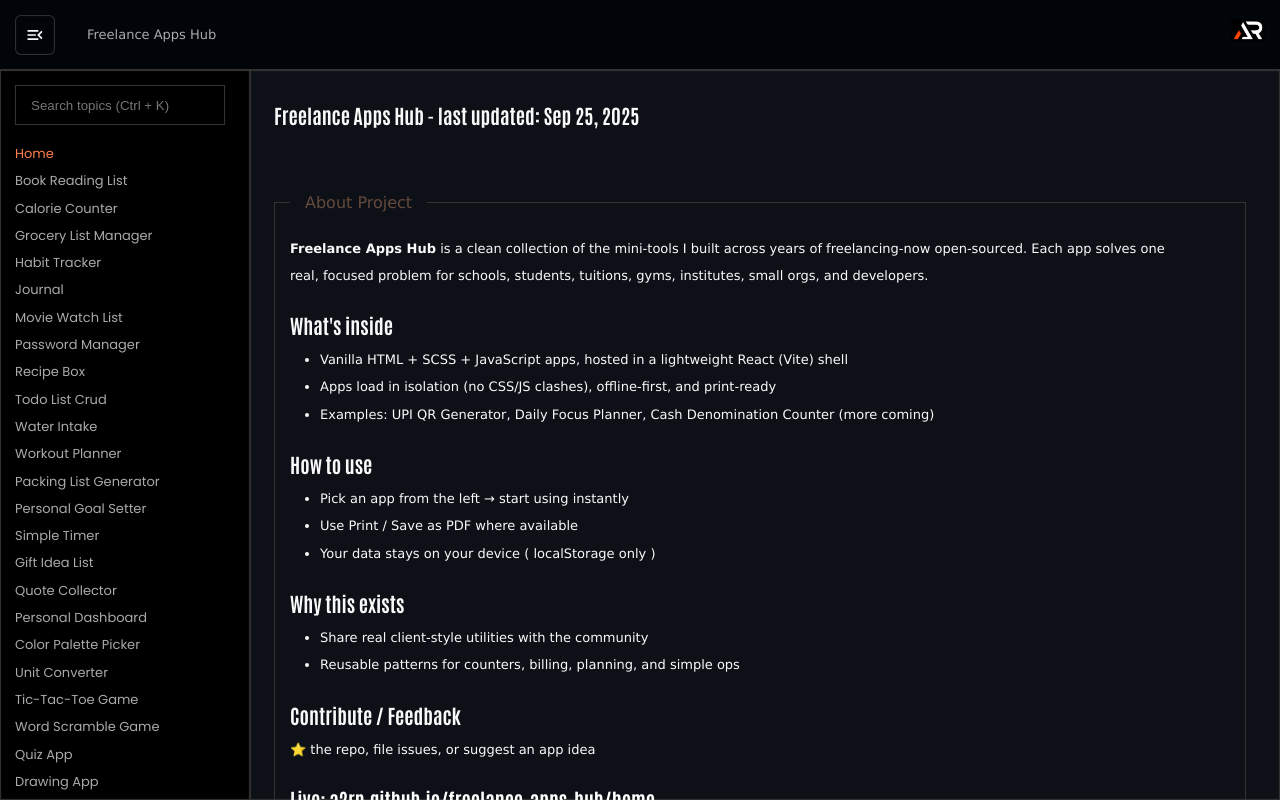
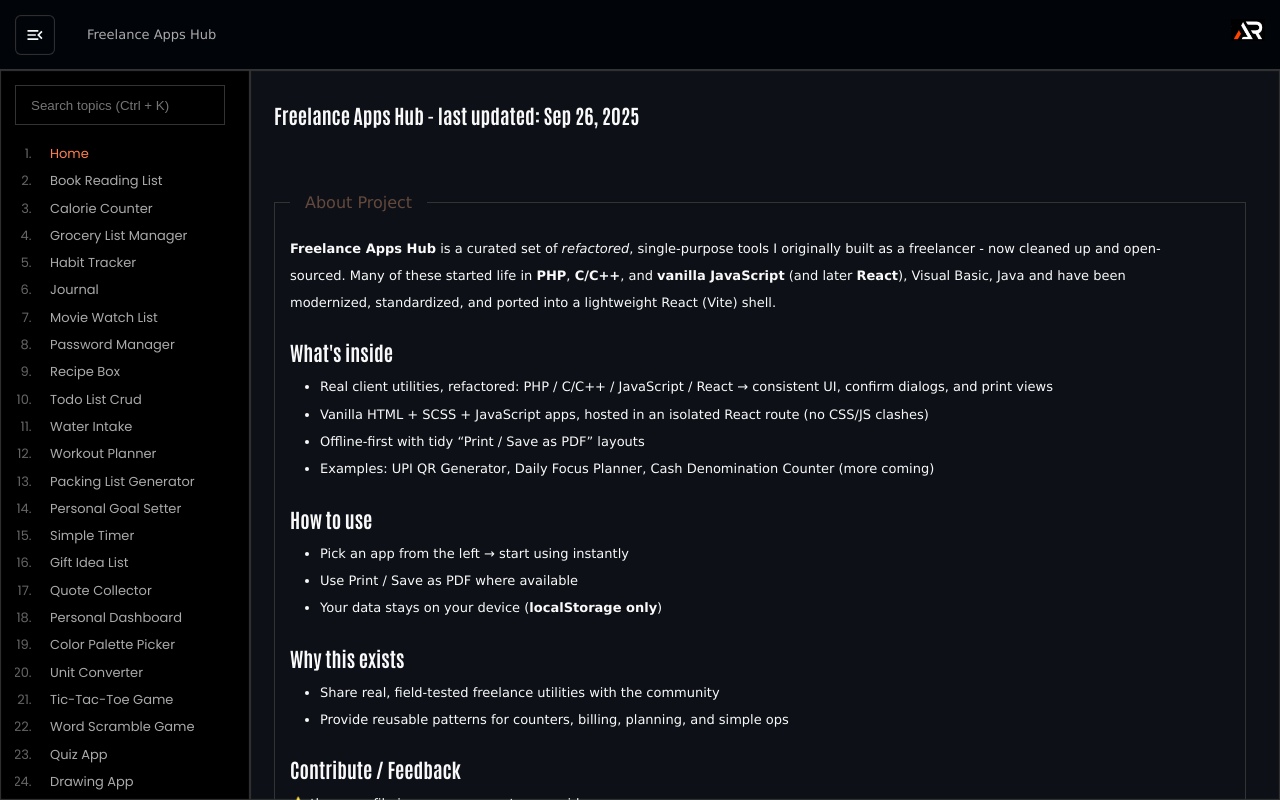
Before and after one commit to bougnaboy/react-mini-suite, a React (Vite) app: page /freelance-apps-hub/home in a window 1280 px wide. Built offline with nearby package versions, Linux system fonts and the light colour scheme.

Commit message:
updated info

```diff
--- a/src/components/navList/index.jsx
+++ b/src/components/navList/index.jsx
@@ -138,49 +138,49 @@ const NavListCore = () => {
                 )}
             </div>
 
-            <div className="navlinksWrapper" id="navlinksWrapper" ref={wrapperRef}>
-                <NavLink to="/home" title="Home" className={"home"}>Home</NavLink>
+            <ol className="navlinksWrapper" id="navlinksWrapper" ref={wrapperRef}>
+                <li><NavLink to="/home" title="Home" className={"home"}>Home</NavLink></li>
 
-                <NavLink to="/book-reading-list" title="Book Reading List" >Book Reading List</NavLink>
-                <NavLink to="/calorie-counter" title="Calorie Counter">Calorie Counter</NavLink>
-                <NavLink to="/grocery-list-manager" title="Grocery List Manager">Grocery List Manager</NavLink>
-                <NavLink to="/habit-tracker" title="Habit Tracker">Habit Tracker</NavLink>
-                <NavLink to="/journal" title="Journal">Journal</NavLink>
-                <NavLink to="/movie-watch-list" title="Movie Watch List">Movie Watch List</NavLink>
-                <NavLink to="/password-manager" title="Password Manager">Password Manager</NavLink>
-                <NavLink to="/recipe-box" title="Recipe Box">Recipe Box</NavLink>
-                <NavLink to="/todo-list-crud" title="Todo List Crud">Todo List Crud</NavLink>
-                <NavLink to="/water-intake" title="Water Intake">Water Intake</NavLink>
-                <NavLink to="/workout-planner" title="Workout Planner">Workout Planner</NavLink>
-                <NavLink to="/packing-list-generator" title="Packing List Generator">Packing List Generator</NavLink>
-                <NavLink to="/personal-goal-setter" title="Personal Goal Setter">Personal Goal Setter</NavLink>
-                <NavLink to="/simple-timer" title="Simple Timer">Simple Timer</NavLink>
-                <NavLink to="/gift-idea-list" title="Gift Idea List">Gift Idea List</NavLink>
-                <NavLink to="/quote-collector" title="Quote Collector">Quote Collector</NavLink>
-                <NavLink to="/personal-dashboard" title="Personal Dashboard">Personal Dashboard</NavLink>
-                <NavLink to="/color-palette-picker" title="Color Palette Picker">Color Palette Picker</NavLink>
-                <NavLink to="/unit-converter" title="Unit Converter">Unit Converter</NavLink>
-                <NavLink to="/tic-tac-toe-game" title="Tic-Tac-Toe Game">Tic-Tac-Toe Game</NavLink>
-                <NavLink to="/word-scramble-game" title="Word Scramble Game">Word Scramble Game</NavLink>
-                <NavLink to="/quiz-app" title="Quiz App">Quiz App</NavLink>
-                <NavLink to="/drawing-app" title="Drawing App">Drawing App</NavLink>
-                <NavLink to="/sticky-notes-app" title="Sticky Notes App">Sticky Notes App</NavLink>
-                <NavLink to="/kanban-board" title="Kanban Board">Kanban Board</NavLink>
-                <NavLink to="/text-editor" title="Text Editor">Text Editor</NavLink>
+                <li><NavLink to="/book-reading-list" title="Book Reading List" >Book Reading List</NavLink></li>
+                <li><NavLink to="/calorie-counter" title="Calorie Counter">Calorie Counter</NavLink></li>
+                <li><NavLink to="/grocery-list-manager" title="Grocery List Manager">Grocery List Manager</NavLink></li>
+                <li><NavLink to="/habit-tracker" title="Habit Tracker">Habit Tracker</NavLink></li>
+                <li><NavLink to="/journal" title="Journal">Journal</NavLink></li>
+                <li><NavLink to="/movie-watch-list" title="Movie Watch List">Movie Watch List</NavLink></li>
+                <li><NavLink to="/password-manager" title="Password Manager">Password Manager</NavLink></li>
+                <li><NavLink to="/recipe-box" title="Recipe Box">Recipe Box</NavLink></li>
+                <li><NavLink to="/todo-list-crud" title="Todo List Crud">Todo List Crud</NavLink></li>
+                <li><NavLink to="/water-intake" title="Water Intake">Water Intake</NavLink></li>
+                <li><NavLink to="/workout-planner" title="Workout Planner">Workout Planner</NavLink></li>
+                <li><NavLink to="/packing-list-generator" title="Packing List Generator">Packing List Generator</NavLink></li>
+                <li><NavLink to="/personal-goal-setter" title="Personal Goal Setter">Personal Goal Setter</NavLink></li>
+                <li><NavLink to="/simple-timer" title="Simple Timer">Simple Timer</NavLink></li>
+                <li><NavLink to="/gift-idea-list" title="Gift Idea List">Gift Idea List</NavLink></li>
+                <li><NavLink to="/quote-collector" title="Quote Collector">Quote Collector</NavLink></li>
+                <li><NavLink to="/personal-dashboard" title="Personal Dashboard">Personal Dashboard</NavLink></li>
+                <li><NavLink to="/color-palette-picker" title="Color Palette Picker">Color Palette Picker</NavLink></li>
+                <li><NavLink to="/unit-converter" title="Unit Converter">Unit Converter</NavLink></li>
+                <li><NavLink to="/tic-tac-toe-game" title="Tic-Tac-Toe Game">Tic-Tac-Toe Game</NavLink></li>
+                <li><NavLink to="/word-scramble-game" title="Word Scramble Game">Word Scramble Game</NavLink></li>
+                <li><NavLink to="/quiz-app" title="Quiz App">Quiz App</NavLink></li>
+                <li><NavLink to="/drawing-app" title="Drawing App">Drawing App</NavLink></li>
+                <li><NavLink to="/sticky-notes-app" title="Sticky Notes App">Sticky Notes App</NavLink></li>
+                <li><NavLink to="/kanban-board" title="Kanban Board">Kanban Board</NavLink></li>
+                <li><NavLink to="/text-editor" title="Text Editor">Text Editor</NavLink></li>
 
-                <NavLink to="/personal-finance" title="Personal Finance">Personal Finance</NavLink>
-                <NavLink to="/smart-timetable" title="Smart Timetable">Smart Timetable</NavLink>
-                <NavLink to="/assignment-planner" title="Assignment Planner">Assignment Planner</NavLink>
-                <NavLink to="/daily-focus-planner" title="Daily Focus Planner">Daily Focus Planner</NavLink>
-                <NavLink to="/shop-billing" title="Shop Billing">Shop Billing</NavLink>
-                <NavLink to="/upi-qr-styled" title="UPI QR Styled">UPI QR Styled</NavLink>
-                <NavLink to="/service-job-card" title="Service Job Card">Service Job Card</NavLink>
-                <NavLink to="/qr-generator" title="QR Generator">QR Generator</NavLink>
-                <NavLink to="/token-press" title="Token Press">Token Press</NavLink>
-                <NavLink to="/seal-maker" title="Seal Maker">Seal Maker</NavLink>
-                <NavLink to="/rupee-words" title="Rupee Words">Rupee Words</NavLink>
-                <NavLink to="/rate-card" title="Rate Card">Rate Card</NavLink>
-            </div>
+                <li><NavLink to="/personal-finance" title="Personal Finance">Personal Finance</NavLink></li>
+                <li><NavLink to="/smart-timetable" title="Smart Timetable">Smart Timetable</NavLink></li>
+                <li><NavLink to="/assignment-planner" title="Assignment Planner">Assignment Planner</NavLink></li>
+                <li><NavLink to="/daily-focus-planner" title="Daily Focus Planner">Daily Focus Planner</NavLink></li>
+                <li><NavLink to="/shop-billing" title="Shop Billing">Shop Billing</NavLink></li>
+                <li><NavLink to="/upi-qr-styled" title="UPI QR Styled">UPI QR Styled</NavLink></li>
+                <li><NavLink to="/service-job-card" title="Service Job Card">Service Job Card</NavLink></li>
+                <li><NavLink to="/qr-generator" title="QR Generator">QR Generator</NavLink></li>
+                <li><NavLink to="/token-press" title="Token Press">Token Press</NavLink></li>
+                <li><NavLink to="/seal-maker" title="Seal Maker">Seal Maker</NavLink></li>
+                <li><NavLink to="/rupee-words" title="Rupee Words">Rupee Words</NavLink></li>
+                <li><NavLink to="/rate-card" title="Rate Card">Rate Card</NavLink></li>
+            </ol>
 
             {/* Minimal CSS hook: hide elements with data-hidden="true" if your Styled.Nav doesn't already */}
             <style>{`
--- a/src/components/navList/styled.js
+++ b/src/components/navList/styled.js
@@ -54,8 +54,15 @@ export const Styled = {
         }
 
         .navlinksWrapper {
+            /* border: 1px solid #f00; */
             height: calc(100% - 40px);
             overflow: auto;
+            padding-left: 20px;
+            color: #666;
+
+            a {
+                padding-left: 15px;
+            }
         }
     `,
 };
--- a/src/pages/home/index.jsx
+++ b/src/pages/home/index.jsx
@@ -11,9 +11,9 @@ const Home = () => {
     return (
         <>
             <Styled.Wrapper>
-                <h3>Freelance Apps Hub - last updated: Sep 25, 2025</h3>
+                <h3>Freelance Apps Hub - last updated: Sep 26, 2025</h3>
 
-                <fieldset>
+                {/* <fieldset>
                     <legend>About Project</legend>
                     <div className='para'>
                         <div className='section'>
@@ -55,7 +55,53 @@ const Home = () => {
                             <h3>Code: <a href="https://github.com/a2rp/freelance-apps-hub" target='_blank'>github.com/a2rp/freelance-apps-hub</a></h3>
                         </div>
                     </div>
-                </fieldset >
+                </fieldset > */}
+
+                <fieldset>
+                    <legend>About Project</legend>
+                    <div className='para'>
+                        <div className='section'>
+                            <b>Freelance Apps Hub</b> is a curated set of <i>refactored</i>, single-purpose tools I originally built as a freelancer - now cleaned up and open-sourced. Many of these started life in <b>PHP</b>, <b>C/C++</b>, and <b>vanilla JavaScript</b> (and later <b>React</b>), Visual Basic, Java and have been modernized, standardized, and ported into a lightweight React (Vite) shell.
+                        </div>
+
+                        <div className='section'>
+                            <h3>What's inside</h3>
+                            <ul>
+                                <li>Real client utilities, refactored: PHP / C/C++ / JavaScript / React → consistent UI, confirm dialogs, and print views</li>
+                                <li>Vanilla HTML + SCSS + JavaScript apps, hosted in an isolated React route (no CSS/JS clashes)</li>
+                                <li>Offline-first with tidy “Print / Save as PDF” layouts</li>
+                                <li>Examples: UPI QR Generator, Daily Focus Planner, Cash Denomination Counter (more coming)</li>
+                            </ul>
+                        </div>
+
+                        <div className='section'>
+                            <h3>How to use</h3>
+                            <ul>
+                                <li>Pick an app from the left → start using instantly</li>
+                                <li>Use Print / Save as PDF where available</li>
+                                <li>Your data stays on your device (<b>localStorage only</b>)</li>
+                            </ul>
+                        </div>
+
+                        <div className='section'>
+                            <h3>Why this exists</h3>
+                            <ul>
+                                <li>Share real, field-tested freelance utilities with the community</li>
+                                <li>Provide reusable patterns for counters, billing, planning, and simple ops</li>
+                            </ul>
+                        </div>
+
+                        <div className='section'>
+                            <h3>Contribute / Feedback</h3>
+                            ⭐ the repo, file issues, or suggest an app idea.
+                        </div>
+
+                        <div className='section'>
+                            <h3>Live: <a href="https://a2rp.github.io/freelance-apps-hub/home" target='_blank'>a2rp.github.io/freelance-apps-hub/home</a></h3>
+                            <h3>Code: <a href="https://github.com/a2rp/freelance-apps-hub" target='_blank'>github.com/a2rp/freelance-apps-hub</a></h3>
+                        </div>
+                    </div>
+                </fieldset>
 
                 <fieldset>
                     <legend>About Developer</legend>
```
